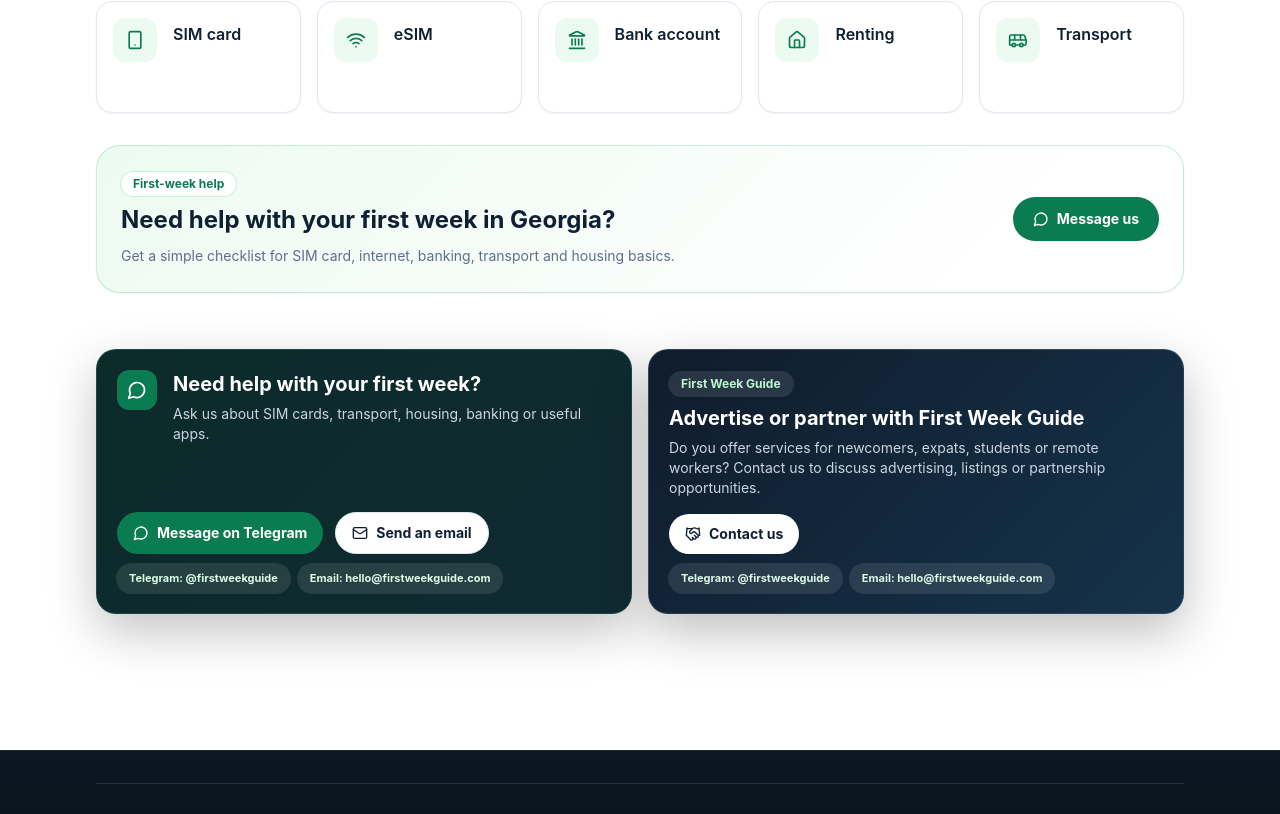
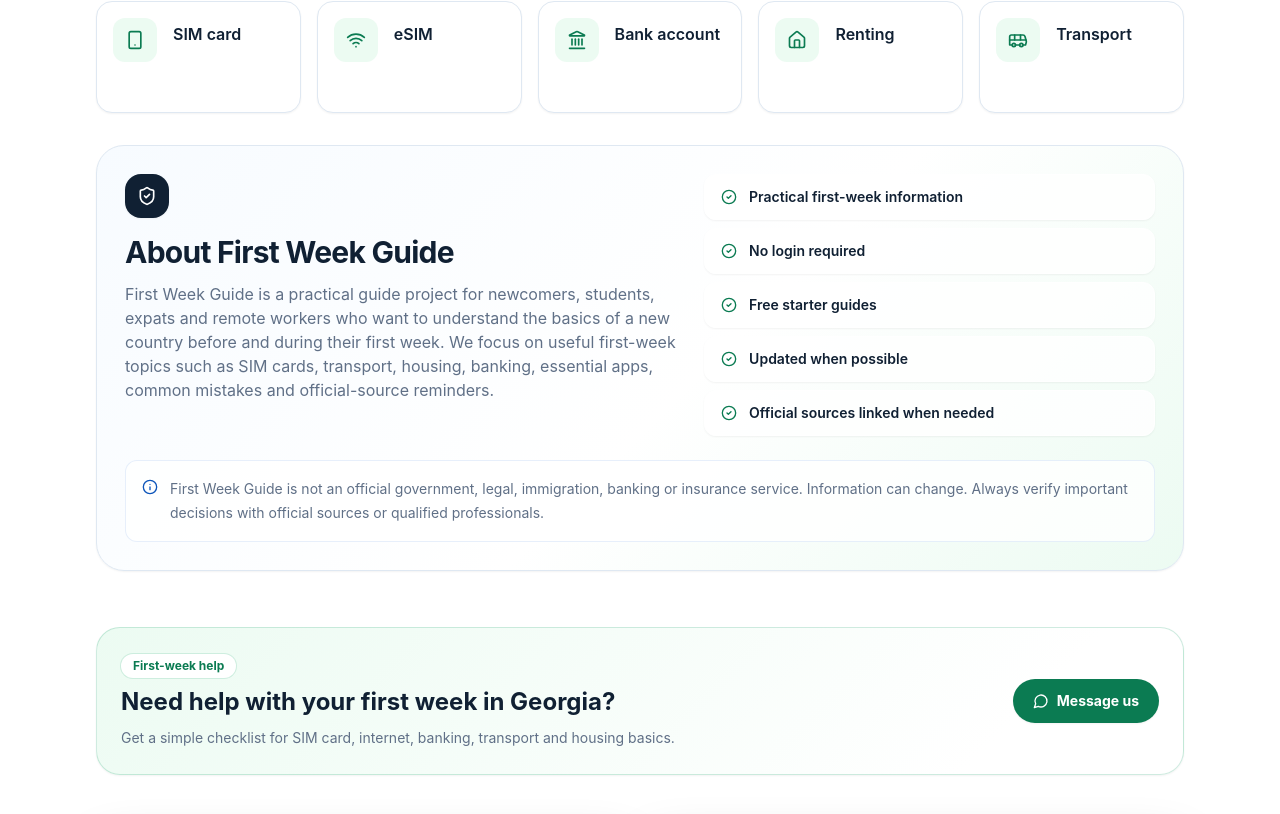
Before and after one commit to cenkerdem763-alt/BeforeYouLand, a React (Vite) app: page /en in a window 1280 px wide. Shown: the part 1725-2539 px from the top of the page. Built offline with nearby package versions, Linux system fonts and the light colour scheme.

Commit message:
Add about and trust section

```diff
--- /dev/null
+++ b/src/components/AboutTrustSection.tsx
@@ -0,0 +1,48 @@
+import { CheckCircle2, Info, ShieldCheck } from 'lucide-react';
+
+type AboutTrustSectionProps = {
+  title: string;
+  description: string;
+  trustPoints: readonly string[];
+  disclaimer: string;
+};
+
+export default function AboutTrustSection({
+  title,
+  description,
+  trustPoints,
+  disclaimer,
+}: AboutTrustSectionProps) {
+  return (
+    <section className="overflow-hidden rounded-[1.75rem] border border-line bg-[linear-gradient(135deg,#f7fbff_0%,#ffffff_55%,#ecfbf2_100%)] p-5 shadow-sm sm:p-7">
+      <div className="grid gap-7 lg:grid-cols-[minmax(0,1.1fr)_minmax(320px,0.9fr)] lg:items-start">
+        <div>
+          <span className="flex h-11 w-11 items-center justify-center rounded-2xl bg-ink text-white shadow-sm">
+            <ShieldCheck className="h-5 w-5" aria-hidden="true" />
+          </span>
+          <h2 className="mt-4 text-2xl font-bold tracking-tight sm:text-3xl">{title}</h2>
+          <p className="mt-3 max-w-3xl text-sm leading-7 text-muted sm:text-base">
+            {description}
+          </p>
+        </div>
+
+        <ul className="grid gap-2 sm:grid-cols-2 lg:grid-cols-1">
+          {trustPoints.map((point) => (
+            <li
+              key={point}
+              className="flex items-center gap-3 rounded-xl border border-white bg-white/85 px-4 py-3 text-sm font-semibold text-ink shadow-sm"
+            >
+              <CheckCircle2 className="h-4 w-4 shrink-0 text-green-700" aria-hidden="true" />
+              {point}
+            </li>
+          ))}
+        </ul>
+      </div>
+
+      <div className="mt-6 flex items-start gap-3 rounded-xl border border-blue-600/10 bg-white/80 p-4 text-sm leading-6 text-muted">
+        <Info className="mt-0.5 h-4 w-4 shrink-0 text-blue-700" aria-hidden="true" />
+        <p>{disclaimer}</p>
+      </div>
+    </section>
+  );
+}
--- a/src/data/i18n.ts
+++ b/src/data/i18n.ts
@@ -27,6 +27,20 @@ export const ui = {
       featureTitle: 'Your first-week essentials, simplified.',
       featureDescription:
         'Simple country guides for SIM cards, internet, banking, transport, housing basics and first-week essentials.',
+      aboutTrust: {
+        title: 'About First Week Guide',
+        description:
+          'First Week Guide is a practical guide project for newcomers, students, expats and remote workers who want to understand the basics of a new country before and during their first week. We focus on useful first-week topics such as SIM cards, transport, housing, banking, essential apps, common mistakes and official-source reminders.',
+        points: [
+          'Practical first-week information',
+          'No login required',
+          'Free starter guides',
+          'Updated when possible',
+          'Official sources linked when needed',
+        ],
+        disclaimer:
+          'First Week Guide is not an official government, legal, immigration, banking or insurance service. Information can change. Always verify important decisions with official sources or qualified professionals.',
+      },
     },
     country: {
       overview: 'Arrival essentials',
@@ -130,6 +144,20 @@ export const ui = {
       featureTitle: 'İlk hafta ihtiyaçlarını kolayca öğren.',
       featureDescription:
         'SIM kart, internet, banka, ulaşım, ev bulma ve ilk hafta ihtiyaçları için basit ülke rehberleri.',
+      aboutTrust: {
+        title: 'First Week Guide hakkında',
+        description:
+          "First Week Guide; yeni bir ülkeye giden kişiler, öğrenciler, expat'lar ve uzaktan çalışanlar için hazırlanmış pratik bir rehber projesidir. SIM kart, ulaşım, ev arama, banka, gerekli uygulamalar, yaygın hatalar ve resmi kaynakları kontrol etme gibi ilk hafta ihtiyaçlarına odaklanır.",
+        points: [
+          'Pratik ilk hafta bilgileri',
+          'Kayıt gerekmez',
+          'Ücretsiz başlangıç rehberleri',
+          'Mümkün oldukça güncellenir',
+          'Gerektiğinde resmi kaynaklara yönlendirir',
+        ],
+        disclaimer:
+          'First Week Guide resmi bir devlet, hukuk, göçmenlik, banka veya sigorta hizmeti değildir. Bilgiler değişebilir. Önemli kararlar almadan önce resmi kaynakları veya yetkili uzmanları kontrol et.',
+      },
     },
     country: {
       overview: 'Varış için temel bilgiler',
@@ -233,6 +261,20 @@ export const ui = {
       featureTitle: 'Всё важное для первой недели — просто.',
       featureDescription:
         'Простые гиды по странам: SIM-карта, интернет, банк, транспорт, жильё и всё важное для первой недели.',
+      aboutTrust: {
+        title: 'О First Week Guide',
+        description:
+          'First Week Guide — это практический проект с гайдами для новичков, студентов, экспатов и удалённых работников, которые хотят разобраться с базовыми вопросами в новой стране до приезда и в первую неделю. Мы фокусируемся на SIM-картах, транспорте, жилье, банках, полезных приложениях, частых ошибках и напоминаниях проверять официальные источники.',
+        points: [
+          'Практичная информация для первой недели',
+          'Регистрация не требуется',
+          'Бесплатные стартовые гайды',
+          'Обновляется по возможности',
+          'При необходимости даются ссылки на официальные источники',
+        ],
+        disclaimer:
+          'First Week Guide не является официальной государственной, юридической, иммиграционной, банковской или страховой службой. Информация может меняться. Перед важными решениями проверяйте официальные источники или обращайтесь к квалифицированным специалистам.',
+      },
     },
     country: {
       overview: 'Главное после приезда',
--- a/src/pages/HomePage.tsx
+++ b/src/pages/HomePage.tsx
@@ -12,6 +12,7 @@ import {
   Sparkles,
 } from 'lucide-react';
 import CountryCard from '../components/CountryCard';
+import AboutTrustSection from '../components/AboutTrustSection';
 import LeadCTA from '../components/LeadCTA';
 import PartnerCTA from '../components/PartnerCTA';
 import Search from '../components/Search';
@@ -213,6 +214,15 @@ export default function HomePage({ language }: HomePageProps) {
       </section>
 
       <section className="container-shell pb-14">
+        <AboutTrustSection
+          title={copy.aboutTrust.title}
+          description={copy.aboutTrust.description}
+          trustPoints={copy.aboutTrust.points}
+          disclaimer={copy.aboutTrust.disclaimer}
+        />
+      </section>
+
+      <section className="container-shell pb-14">
         <LeadCTA country={georgia} language={language} />
       </section>
 
```
